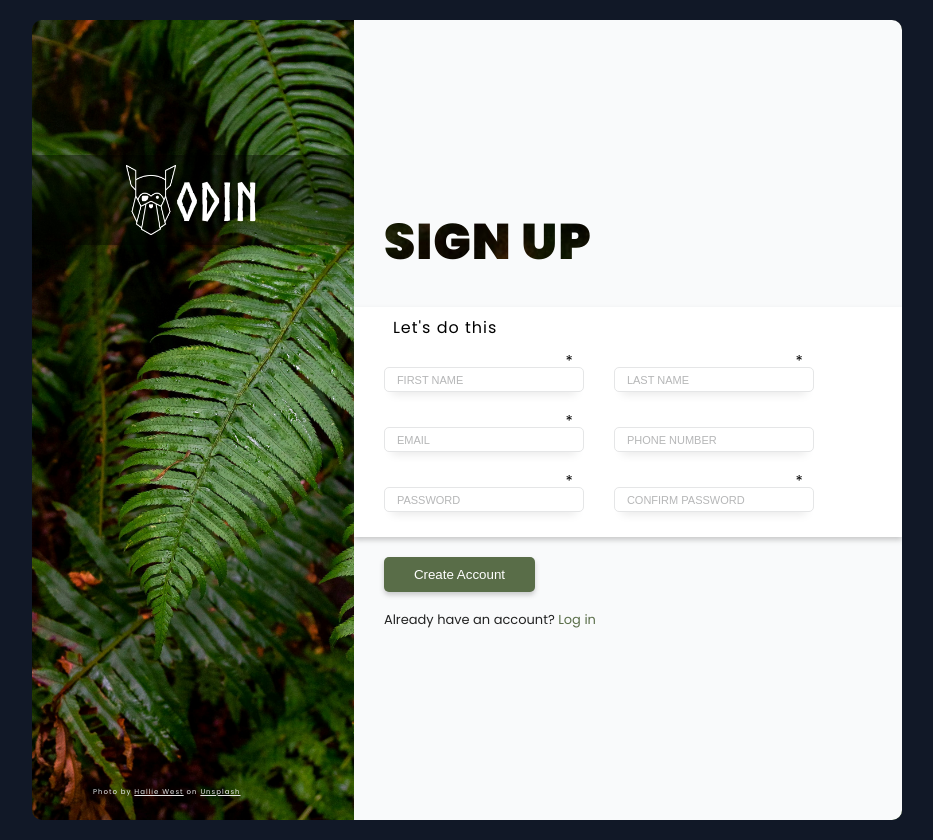
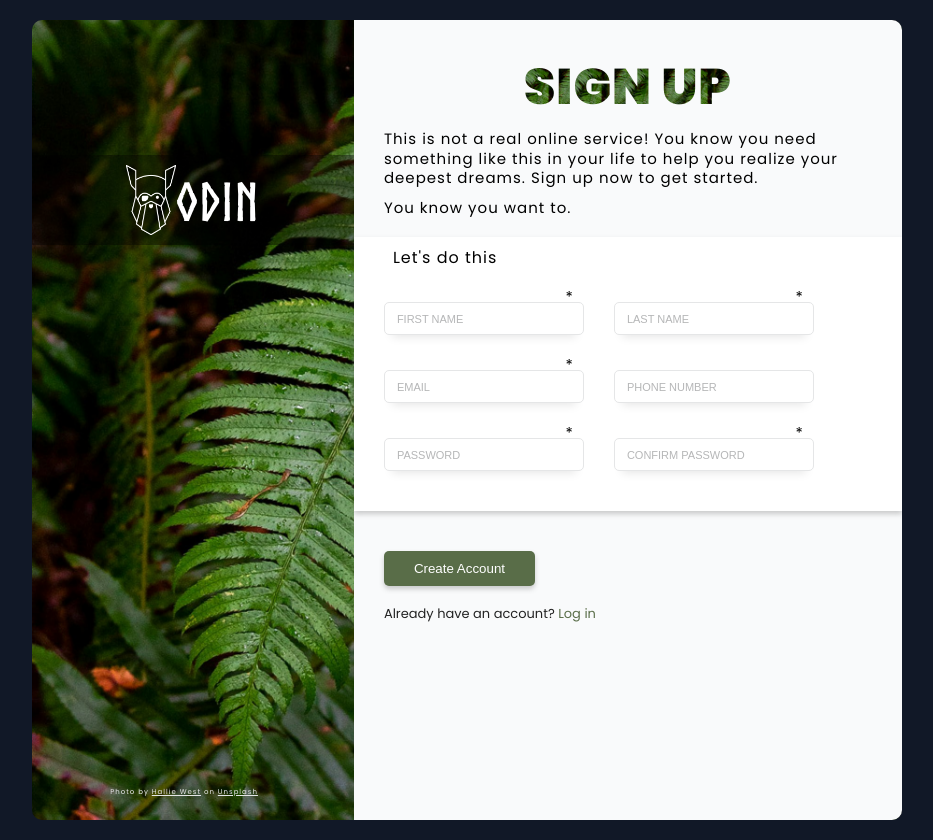
Before and after one commit to VilCoder/sign-up-form, a plain HTML site: page index.html in a window 1280 px wide. Shown: the whole page, without its empty margins (173-1106 px from the left). Drawn offline with Linux system fonts and the light colour scheme.

Commit message:
Update layout

```diff
--- a/assets/css/styles.css
+++ b/assets/css/styles.css
@@ -58,7 +58,7 @@ body {
     flex-direction: column;
     align-items: center;
     justify-content: center;
-    font-family: "poppins", "Heltica", "Arial", sans-serif;
+    font-family: "poppins", "Helvetica", "Arial", sans-serif;
     font-weight: normal;
     font-size: 1.6rem;
     line-height: 1.3;
@@ -84,15 +84,15 @@ input:required + span::after {
     color: var(--text-color);
 }
 
-/* ================================= CONTENT ================================= */
-.content {
+/* ================================= CONTAINER ================================= */
+.container {
     max-width: 90%;
     width: 87rem;
     min-height: 100vh;
     position: relative;
     display: flex;
     flex-flow: column wrap;
-    padding: 5rem 5rem 0;
+    padding: 5rem 1rem 0;
     background-image: url("../img/halie-west-25xggax4bSA-unsplash.jpg");
     background-position: center;
     background-size: cover;
@@ -102,7 +102,7 @@ input:required + span::after {
 
 
 /* ================================= LOGO ================================= */
-.content__logo {
+.container__logo {
     position: absolute;
     top: 1%;
     left: 3%;
@@ -170,23 +170,35 @@ input:required + span::after {
     }
 }
 
-/* ================================= CONTAINER ================================= */
-.content__form-container {
+/* ================================= CONTENT ================================= */
+.container__content {
     width: 100%;
     margin-top: 1rem;
     padding: 0.5rem 0;
     background-color: var(--form-bg);
 }
 
-.form-container__title {
-    font-size: 5rem;
+.info__title {
+    font-size: 2.5rem;
     font-weight: bold;
     text-transform: uppercase;
-    padding: 1.3rem 3rem;
+    padding: 0.7rem 3rem;
     text-align: center;
     background-image: url("../img/halie-west-25xggax4bSA-unsplash.jpg");
+    background-position: bottom;
+    background-size: contain;
     background-clip: text;
     color: transparent;
+}
+
+.info__text {
+    font-size: 1rem;
+    padding: 0 3rem;
+}
+
+.info__text + p {
+    margin-top: 1rem;
+    margin-bottom: 2rem;
 }
 
 
@@ -364,7 +376,7 @@ input:required + span::after {
     background-color: #82a860;
 }
 
-.form-container__text {
+.content__text {
     font-size: 1.3rem;
     margin: 0 3rem;
     padding: 0 0 3rem;
@@ -378,8 +390,8 @@ input:required + span::after {
 }
 
 
-/* ================================= CREDIT PHOTO ================================= */
-.content__credit {
+/* ================================= CREDIT ================================= */
+.container__credit {
     position: absolute;
     top: 3%;
     right: 4%;
@@ -392,20 +404,17 @@ input:required + span::after {
 }
 
 
-/* ================================= DESKTOP ================================= */
+/* ================================= TABLET ================================= */
 @media (min-width: 700px) {
-    /* ================================= CONTENT ================================= */
-    .content {
+    /* ================================= CONTAINER ================================= */
+    .container {
         flex-flow: row nowrap;
         padding: 0;
-        background-image: url(../img/halie-west-25xggax4bSA-unsplash.jpg);
-        background-position: 0 0;
-        background-size: contain;
     }
 
 
     /* ================================= LOGO ================================= */
-    .content__logo {
+    .container__logo {
         position: relative;
         top: 135px;
         left: 0;
@@ -423,28 +432,29 @@ input:required + span::after {
     }
 
 
-    /* ================================= CONTAINER ================================= */
-    .content__form-container {
+    /* ================================= CONTENT ================================= */
+    .container__content {
         width: 0;
         display: flex;
         flex-direction: column;
         margin-top: 0;
         flex-grow: 1;
-        padding: 0;
+        padding: 3rem 0;
     }
 
-    .form-container__title {
-        display: flex;
-        align-items: end;
-        flex-grow: 1;
-        padding: 3rem;
-        text-align: left;
+    .info__title {
+        font-size: 5rem;
+    }
+
+    .info__text {
+        font-size: 1.5rem;
     }
 
 
     /* ================================= FORM ================================= */
     .form__fiedset {
-        padding: 2.5rem 3rem;
+        margin-bottom: 2rem;
+        padding: 3rem 3rem 4rem;
         display: flex;
         flex-flow: row wrap;
         gap: 0 3rem;
@@ -458,22 +468,31 @@ input:required + span::after {
     }
 
     .form__input {
-        width: 20rem;
-        height: 2.5rem;
+        width: 35rem;
         font-size: 1.3rem;
     }
 
     input:required + span::after {
-        top: -2.2rem;
-    }
-
-    .form-container__text {
-        flex-grow: 1;
+        top: -2.9rem;
     }
 
 
-    /* ================================= CREDIT PHOTO ================================= */
-    .content__credit {
-        inset: auto auto 3% 7%;
+    /* ================================= CREDIT ================================= */
+    .container__credit {
+        inset: auto auto 3% 9%;
     }
 }
+
+
+/* ================================= DESKTOP ================================= */
+@media (min-width: 864px) {
+    /* ================================= FORM ================================= */
+    .form__input {
+        width: 20rem;
+        height: 3.3rem;
+    }
+
+    input:required + span::after {
+        top: -2.5rem;
+    }
+}
--- a/index.html
+++ b/index.html
@@ -9,14 +9,19 @@
     <title>Sign Up</title>
 </head>
 <body>
-    <main class="content">
-        <section class="content__logo">
+    <main class="container">
+        <section class="container__logo">
             <img class="logo__image" src="./assets/img/odin-lined.png" alt="">
             <h1 class="logo__title">Odin</h1>
         </section>
 
-        <section class="content__form-container">
-            <h2 class="form-container__title">Sign Up</h2>
+        <section class="container__content">
+
+            <div class="content__info">
+                <h2 class="info__title">Sign Up</h2>
+                <p class="info__text">This is not a real online service! You know you need something like this in your life to help you realize your deepest dreams. Sign up now to get started.</p>
+                <p class="info__text">You know you want to.</p>
+            </div>
 
             <form action="" class="content__form" autocomplete="off">
                 <fieldset class="form__fiedset">
@@ -68,10 +73,10 @@
                 <button type="submit" class="form__button">Create account</button>
             </form>
 
-            <p class="form-container__text">Already have an account? <a href="#" class="text__link">Log in</a></p>
+            <p class="content__text">Already have an account? <a href="#" class="text__link">Log in</a></p>
         </section>
 
-        <p class="content__credit">
+        <p class="container__credit">
             Photo by <a class="credit__link" href="https://unsplash.com/es/@haliewestphoto">Hallie West</a>
             on <a class="credit__link" href="https://unsplash.com/">Unsplash</a>
         </p>
```
